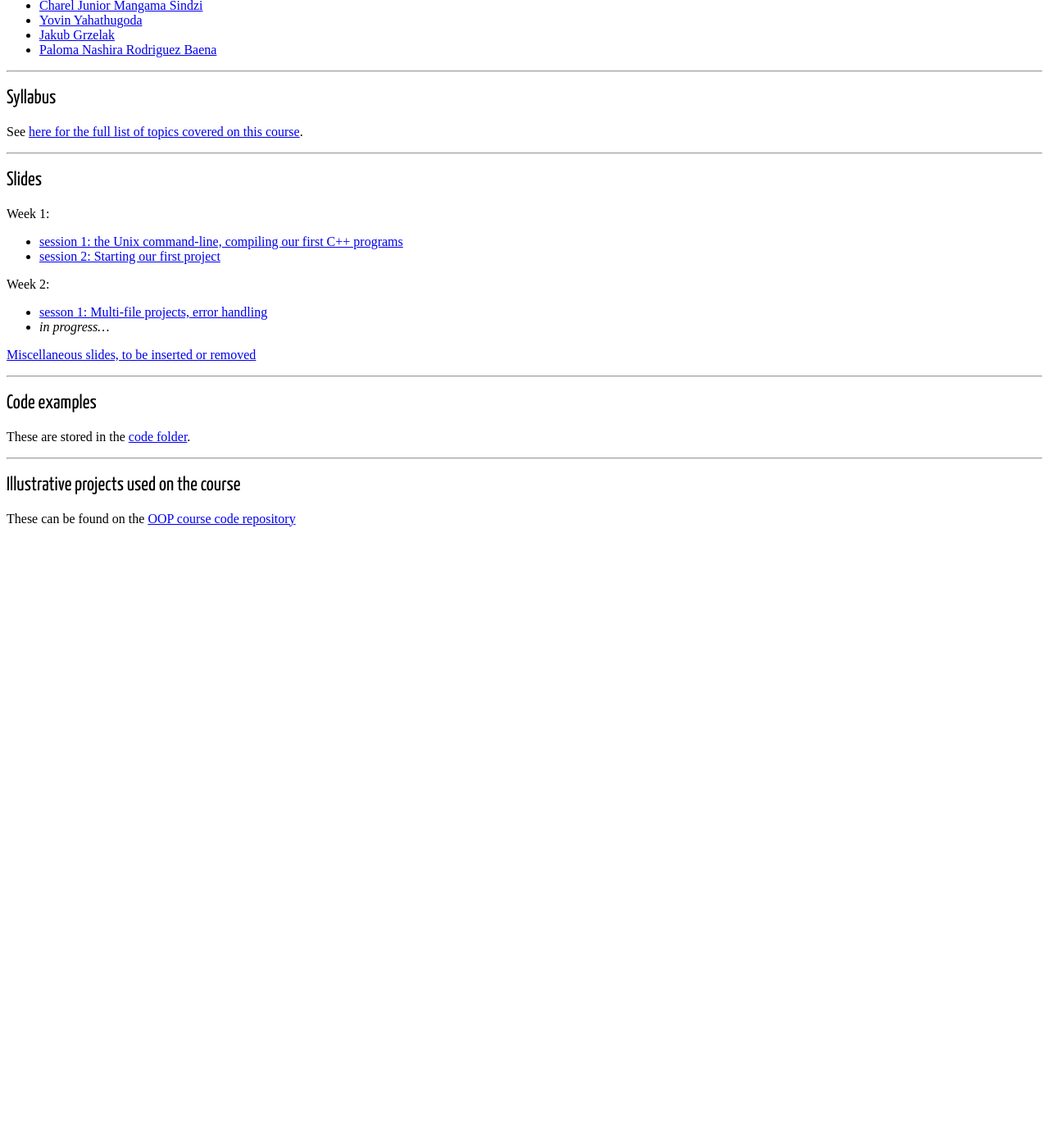
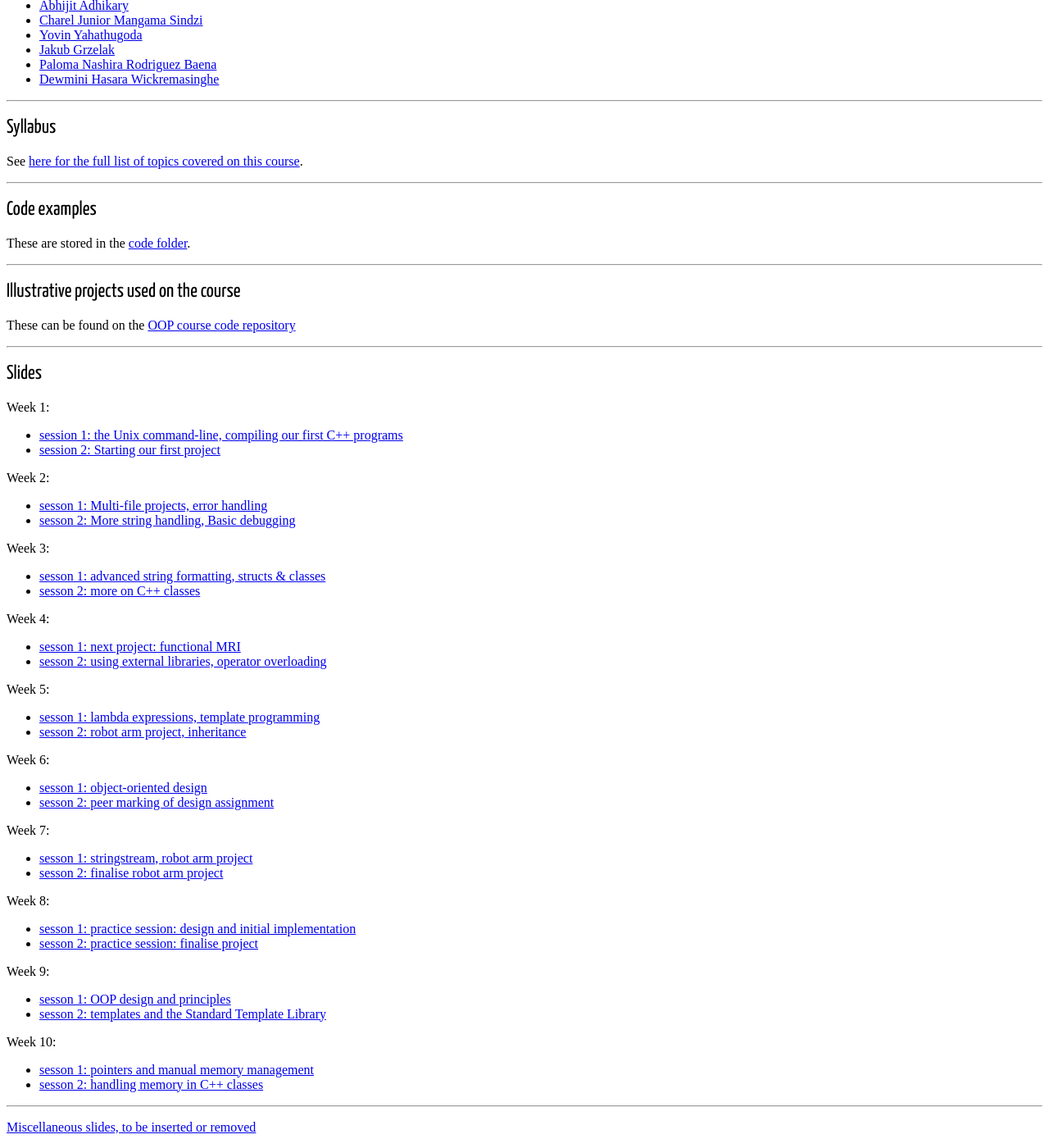
Before and after one commit to KCL-BMEIS/OOP, a Jekyll site: the page built from index.md, in a window 1280 px wide and 1400 px high, scrolled down 343 px. Shown: the whole window at 82% size. Built offline with Jekyll 4.4.1, drawn with Linux system fonts in a browser that asks for light colours; some web fonts are replaced; before the commit the page ends 1001 px from its top, so only the background shows below that.

Commit message:
updates on week3A

```diff
--- a/index.md
+++ b/index.md
@@ -19,30 +19,18 @@ title: Object-Oriented Programming (5CCYB041)
 
 ### Teaching assistants
 
+- [Abhijit Adhikary](mailto:abhijit.adhikary@kcl.ac.uk)
 - [Charel Junior Mangama Sindzi](mailto:charel.mangama_sindzi@kcl.ac.uk)
 - [Yovin Yahathugoda](mailto:yovin.yahathugoda@kcl.ac.uk)
 - [Jakub Grzelak](mailto:jakub.grzelak@kcl.ac.uk)
 - [Paloma Nashira Rodriguez Baena](mailto:paloma.rodriguez_baena@kcl.ac.uk)
+- [Dewmini Hasara Wickremasinghe](mailto:dewmini.wickremasinghe@kcl.ac.uk)
 
 ---
 
 ## Syllabus
 
 See [here for the full list of topics covered on this course](https://kcl-bmeis.github.io/OOP/syllabus).
-
----
-
-## Slides
-
-Week 1:
-- [session 1: the Unix command-line, compiling our first C++ programs](https://kcl-bmeis.github.io/OOP/week1A)
-- [session 2: Starting our first project](https://kcl-bmeis.github.io/OOP/week1B)
-
-Week 2:
-- [sesson 1: Multi-file projects, error handling](https://kcl-bmeis.github.io/OOP/week2A)
-- _in progress..._
-
-[Miscellaneous slides, to be inserted or removed](https://kcl-bmeis.github.io/OOP/misc)
 
 ---
 
@@ -55,3 +43,51 @@ These are stored in the [code folder](https://github.com/kcl-bmeis/oop/tree/main
 ## Illustrative projects used on the course
 
 These can be found on the [OOP course code repository](https://github.com/kcl-bmeis/oop/blob/main/projects)
+
+---
+
+## Slides
+
+Week 1:
+- [session 1: the Unix command-line, compiling our first C++ programs](https://kcl-bmeis.github.io/OOP/week1A)
+- [session 2: Starting our first project](https://kcl-bmeis.github.io/OOP/week1B)
+
+Week 2:
+- [sesson 1: Multi-file projects, error handling](https://kcl-bmeis.github.io/OOP/week2A)
+- [sesson 2: More string handling, Basic debugging](https://kcl-bmeis.github.io/OOP/week2B)
+
+Week 3:
+- [sesson 1: advanced string formatting, structs & classes](https://kcl-bmeis.github.io/OOP/week3A)
+- [sesson 2: more on C++ classes](https://kcl-bmeis.github.io/OOP/week3B)
+
+Week 4:
+- [sesson 1: next project: functional MRI](https://kcl-bmeis.github.io/OOP/week4A)
+- [sesson 2: using external libraries, operator overloading](https://kcl-bmeis.github.io/OOP/week4B)
+
+Week 5:
+- [sesson 1: lambda expressions, template programming](https://kcl-bmeis.github.io/OOP/week5A)
+- [sesson 2: robot arm project, inheritance](https://kcl-bmeis.github.io/OOP/week5B)
+
+Week 6:
+- [sesson 1: object-oriented design](https://kcl-bmeis.github.io/OOP/week6A)
+- [sesson 2: peer marking of design assignment](https://kcl-bmeis.github.io/OOP/week6B)
+
+Week 7:
+- [sesson 1: stringstream, robot arm project](https://kcl-bmeis.github.io/OOP/week7A)
+- [sesson 2: finalise robot arm project](https://kcl-bmeis.github.io/OOP/week7B)
+
+Week 8:
+- [sesson 1: practice session: design and initial implementation](https://kcl-bmeis.github.io/OOP/week8A)
+- [sesson 2: practice session: finalise project](https://kcl-bmeis.github.io/OOP/week8B)
+
+Week 9:
+- [sesson 1: OOP design and principles](https://kcl-bmeis.github.io/OOP/week9A)
+- [sesson 2: templates and the Standard Template Library](https://kcl-bmeis.github.io/OOP/week9B)
+
+Week 10:
+- [sesson 1: pointers and manual memory management](https://kcl-bmeis.github.io/OOP/week10A)
+- [sesson 2: handling memory in C++ classes](https://kcl-bmeis.github.io/OOP/week10B)
+
+---
+
+[Miscellaneous slides, to be inserted or removed](https://kcl-bmeis.github.io/OOP/misc)
```
Also changed, not shown: session_plans.md (+13 -12 lines), week1A.md (+17 -2 lines), week3A.md (+157 -2 lines), week3B.md (added, +88 -0 lines), week4A.md (added, +62 -0 lines).
